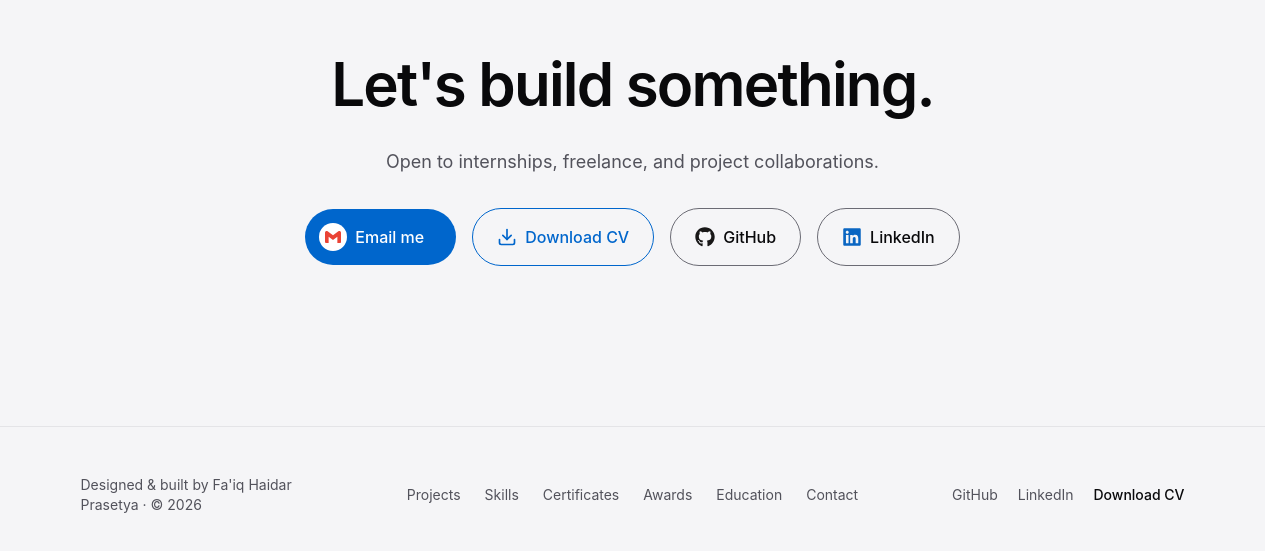
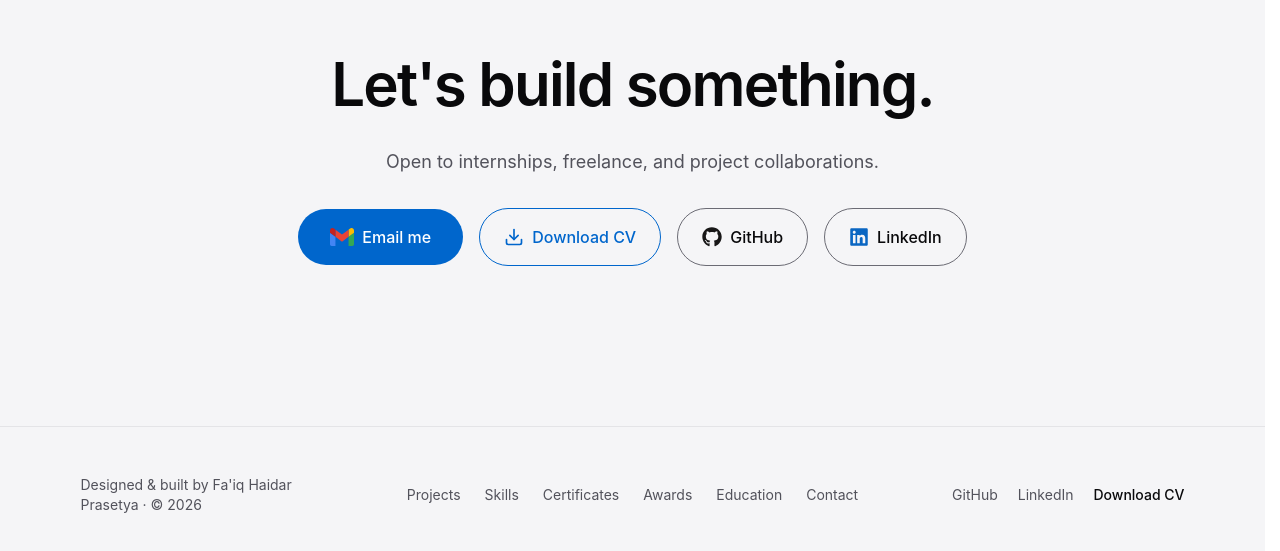
Before and after one commit to nomedcode/portfolio, a Next.js app: page / in a window 1280 px wide. Shown: the part 4396-4947 px from the top of the page. Built offline with nearby package versions, Linux system fonts and the light colour scheme.

Commit message:
feat(contact): use the four-colour Gmail logo on Email me

```diff
--- a/src/components/sections/Contact.tsx
+++ b/src/components/sections/Contact.tsx
@@ -1,14 +1,13 @@
 import { FaGithub, FaLinkedin } from "react-icons/fa6";
-import { SiGmail } from "react-icons/si";
 import { Download } from "lucide-react";
 import type { CSSProperties } from "react";
 import { iconFills } from "@/lib/iconColor";
 import { profile } from "@/lib/content";
+import { GmailLogo } from "@/components/ui/GmailLogo";
 import { Reveal } from "@/components/ui/Reveal";
 
 // Brand colours as simple-icons style hex. iconFills moves one only as far as 3:1 on the surface needs, so
 // GitHub's near-black becomes the page text colour in dark and LinkedIn blue lightens a little there.
-const GMAIL_HEX = "ea4335";
 const socialLogos = {
   GitHub: { Logo: FaGithub, hex: "181717" },
   LinkedIn: { Logo: FaLinkedin, hex: "0a66c2" },
@@ -47,16 +46,9 @@ export function Contact() {
         >
           <a
             href={`mailto:${profile.email}`}
-            className="press inline-flex items-center gap-2 rounded-full bg-accent py-4 pl-3.5 pr-8 font-medium text-white"
+            className="press inline-flex items-center gap-2 rounded-full bg-accent px-8 py-4 font-medium text-white"
           >
-            {/* Gmail red would sink into the blue, so the colour logo sits on a white badge (the -my-1 keeps the button as tall as its neighbours). */}
-            <span className="-my-1 grid h-7 w-7 place-items-center rounded-full bg-white">
-              <SiGmail
-                className="h-4 w-4 text-(color:--icon-l)"
-                style={brandVars(GMAIL_HEX)}
-                aria-hidden
-              />
-            </span>
+            <GmailLogo className="h-[18px] w-6" />
             Email me
           </a>
           <a
--- /dev/null
+++ b/src/components/ui/GmailLogo.tsx
@@ -0,0 +1,19 @@
+// The 2020 Gmail mark (Google's four colours), as published on Wikimedia Commons. The colours are fixed paint,
+// not theme variables. Hex is stored without the # like the simple-icons data used elsewhere.
+const PARTS = [
+  { fill: "4285f4", d: "M58 108h14V74L52 59v43c0 3.32 2.69 6 6 6" },
+  { fill: "34a853", d: "M120 108h14c3.32 0 6-2.69 6-6V59l-20 15" },
+  { fill: "fbbc04", d: "M120 48v26l20-15v-8c0-7.42-8.47-11.65-14.4-7.2" },
+  { fill: "ea4335", d: "M72 74V48l24 18 24-18v26L96 92" },
+  { fill: "c5221f", d: "M52 51v8l20 15V48l-5.6-4.2c-5.94-4.45-14.4-.22-14.4 7.2" },
+] as const;
+
+export function GmailLogo({ className = "" }: { className?: string }) {
+  return (
+    <svg viewBox="52 42 88 66" aria-hidden="true" className={className}>
+      {PARTS.map((p) => (
+        <path key={p.fill} fill={`#${p.fill}`} d={p.d} />
+      ))}
+    </svg>
+  );
+}
```
Also changed, not shown: 2 other files (tests, documents, lock files or other folders).
